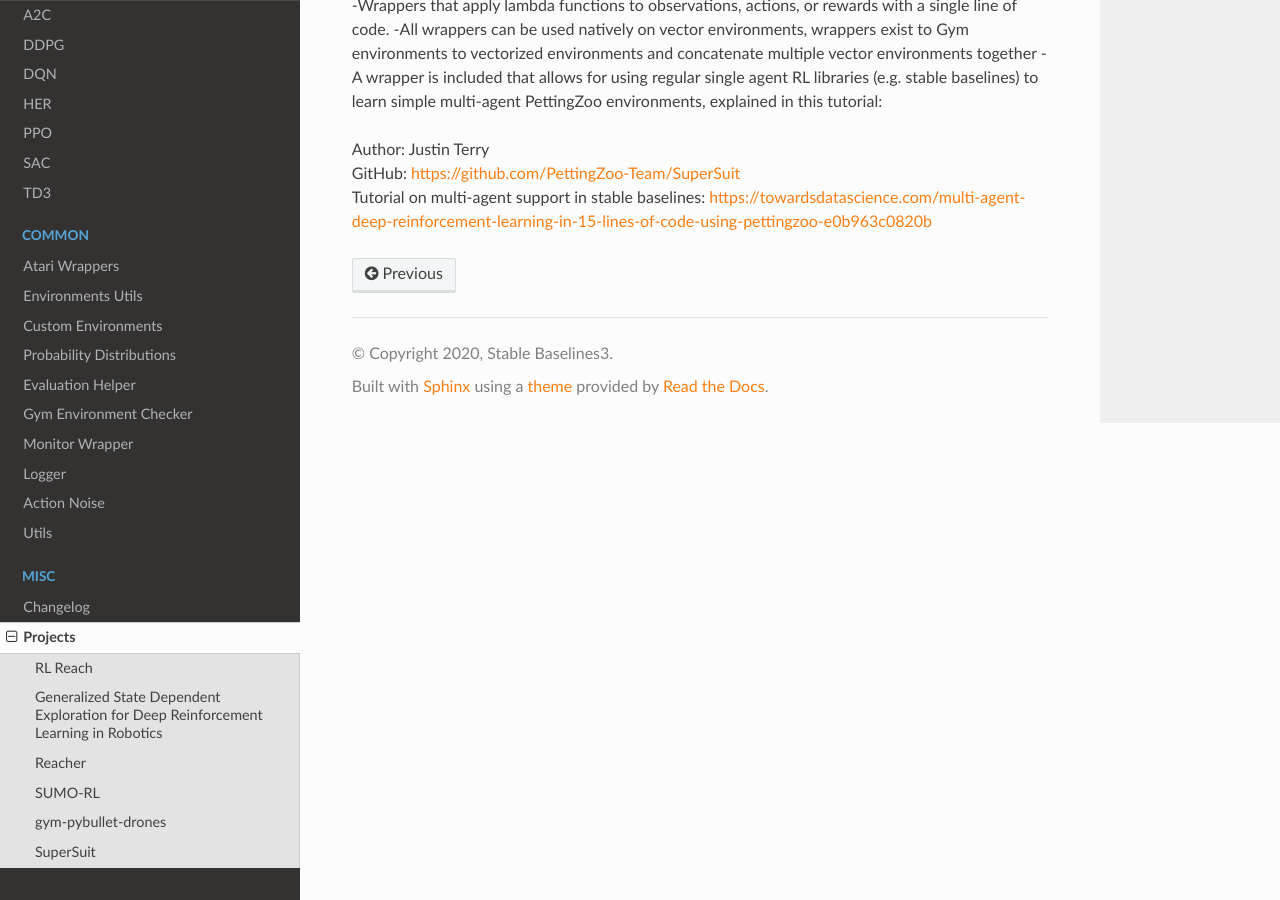
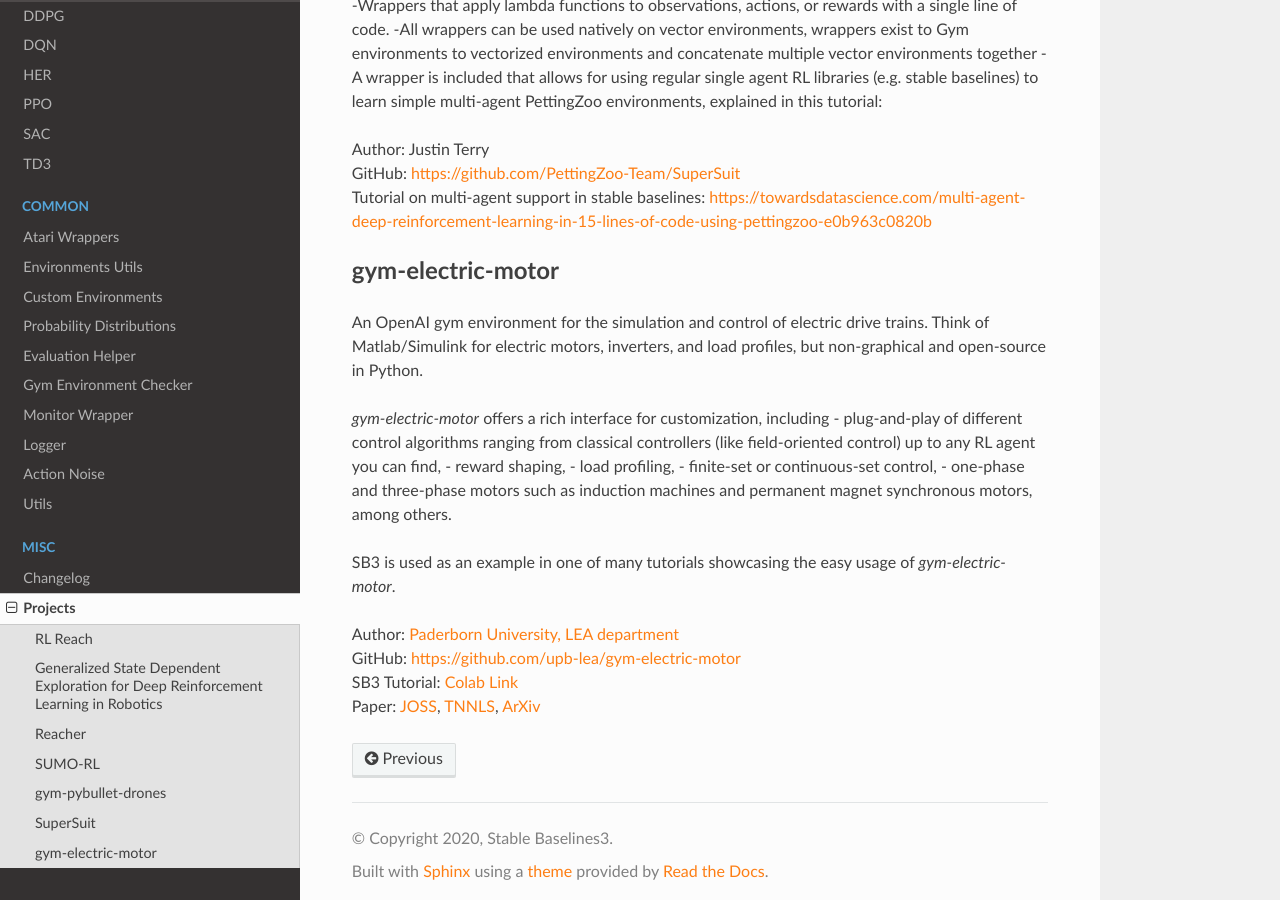
Before and after one commit to DLR-RM/stable-baselines3, a Sphinx documentation site: the page built from docs/misc/projects.rst, in a window 1280 px wide and 900 px high, scrolled down 1783 px. Built offline with Sphinx 7.4.7 and the Read the Docs theme 2.0.0, drawn with Linux system fonts in a browser that asks for light colours.

Commit message:
add GEM project to project section of doc

```diff
--- a/docs/misc/projects.rst
+++ b/docs/misc/projects.rst
@@ -74,3 +74,23 @@
 | Author: Justin Terry
 | GitHub: https://github.com/PettingZoo-Team/SuperSuit
 | Tutorial on multi-agent support in stable baselines: https://towardsdatascience.com/multi-agent-deep-reinforcement-learning-in-15-lines-of-code-using-pettingzoo-e0b963c0820b
+
+gym-electric-motor
+----
+
+An OpenAI gym environment for the simulation and control of electric drive trains.
+Think of Matlab/Simulink for electric motors, inverters, and load profiles, but non-graphical and open-source in Python.
+
+`gym-electric-motor` offers a rich interface for customization, including
+- plug-and-play of different control algorithms ranging from classical controllers (like field-oriented control) up to any RL agent you can find,
+- reward shaping,
+- load profiling,
+- finite-set or continuous-set control,
+- one-phase and three-phase motors such as induction machines and permanent magnet synchronous motors, among others.
+
+SB3 is used as an example in one of many tutorials showcasing the easy usage of `gym-electric-motor`.
+
+| Author: `Paderborn University, LEA department <https://github.com/upb-lea>`_
+| GitHub: https://github.com/upb-lea/gym-electric-motor
+| SB3 Tutorial: `Colab Link <https://colab.research.google.com/github/upb-lea/gym-electric-motor/blob/master/examples/reinforcement_learning_controllers/stable_baselines3_dqn_disc_pmsm_example.ipynb>`_
+| Paper: `JOSS <https://joss.theoj.org/papers/10.21105/joss.02498>`_, `TNNLS <https://ieeexplore.ieee.org/document/9241851>`_, `ArXiv <https://arxiv.org/abs/1910.09434>`_
```
